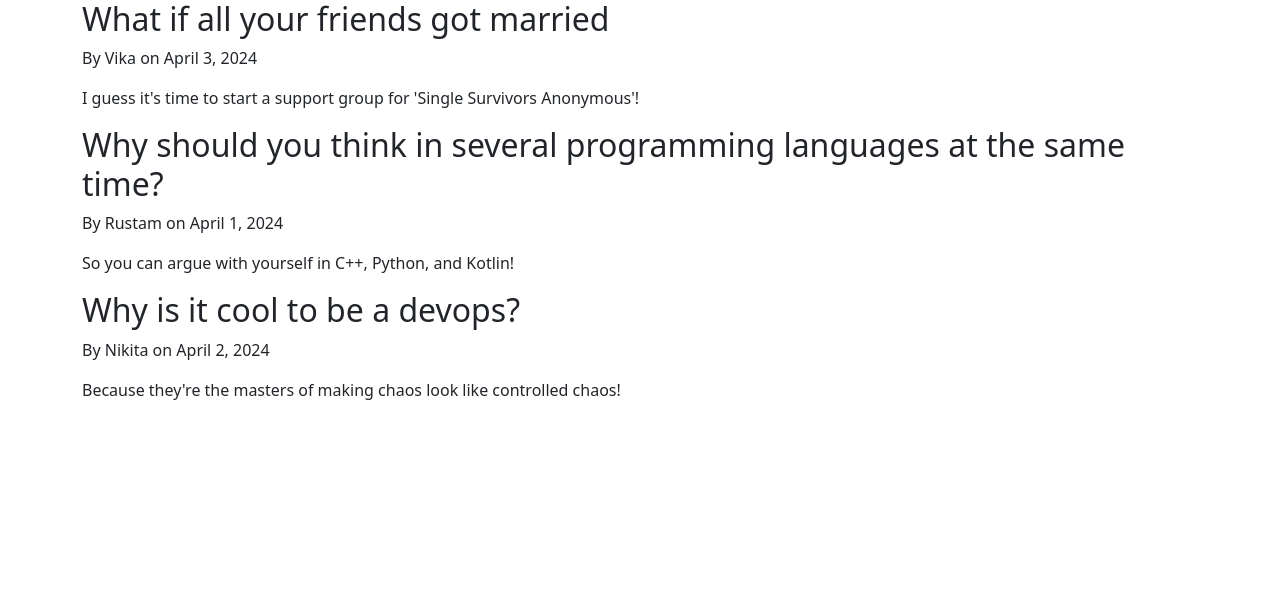
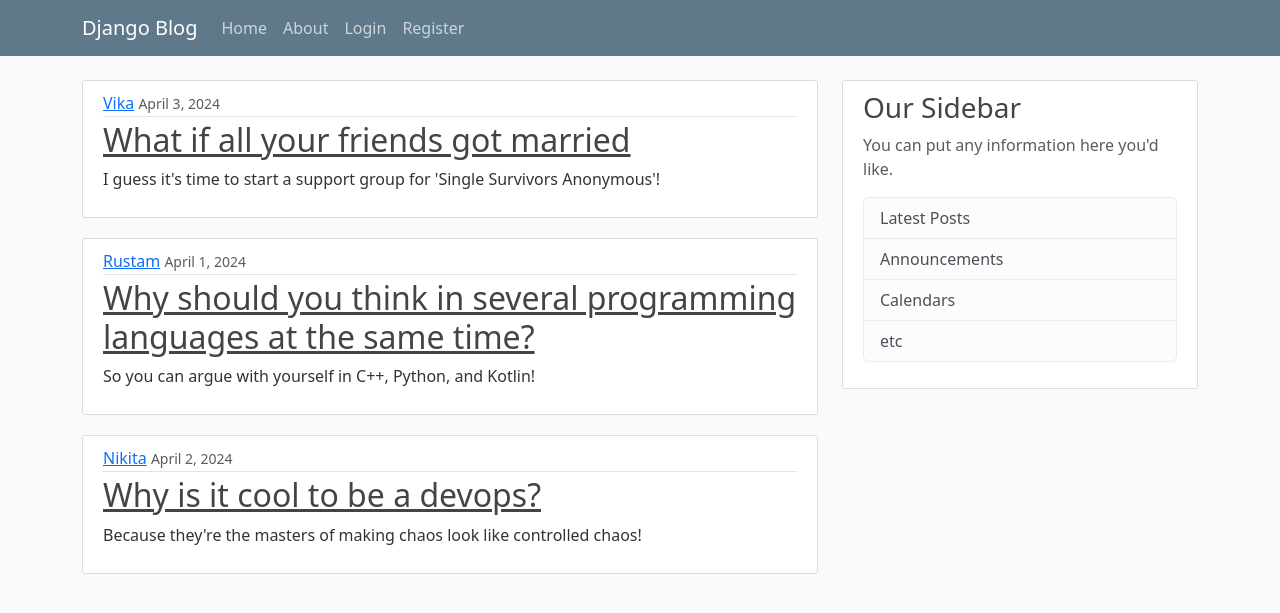
Before and after one commit to kudrmax/blog-django, a Django app: page / in a window 1280 px wide. Shown: the top 613 px of the page. Run offline with Django 5.2, Linux system fonts and the light colour scheme.

Commit message:
Added css

```diff
--- /dev/null
+++ b/blog/static/blog/main.css
@@ -0,0 +1,84 @@
+body {
+  background: #fafafa;
+  color: #333333;
+  margin-top: 5rem;
+}
+
+h1, h2, h3, h4, h5, h6 {
+  color: #444444;
+}
+
+ul {
+  margin: 0;
+}
+
+.bg-steel {
+  background-color: #5f788a;
+}
+
+.site-header .navbar-nav .nav-link {
+  color: #cbd5db;
+}
+
+.site-header .navbar-nav .nav-link:hover {
+  color: #ffffff;
+}
+
+.site-header .navbar-nav .nav-link.active {
+  font-weight: 500;
+}
+
+.content-section {
+  background: #ffffff;
+  padding: 10px 20px;
+  border: 1px solid #dddddd;
+  border-radius: 3px;
+  margin-bottom: 20px;
+}
+
+.article-title {
+  color: #444444;
+}
+
+a.article-title:hover {
+  color: #428bca;
+  text-decoration: none;
+}
+
+.article-content {
+  white-space: pre-line;
+}
+
+.article-img {
+  height: 65px;
+  width: 65px;
+  margin-right: 16px;
+}
+
+.article-metadata {
+  padding-bottom: 1px;
+  margin-bottom: 4px;
+  border-bottom: 1px solid #e3e3e3
+}
+
+.article-metadata a:hover {
+  color: #333;
+  text-decoration: none;
+}
+
+.article-svg {
+  width: 25px;
+  height: 25px;
+  vertical-align: middle;
+}
+
+.account-img {
+  height: 125px;
+  width: 125px;
+  margin-right: 20px;
+  margin-bottom: 16px;
+}
+
+.account-heading {
+  font-size: 2.5rem;
+}
--- a/blog/templates/blog/base.html
+++ b/blog/templates/blog/base.html
@@ -1,3 +1,5 @@
+{% load static %}
+
 <!DOCTYPE html>
 <html lang="en">
 <head>
@@ -5,6 +7,9 @@
     <meta name="viewport" content="width=device-width, initial-scale=1">
     <title>Bootstrap demo</title>
     <link href="https://cdn.jsdelivr.net/npm/bootstrap@5.3.3/dist/css/bootstrap.min.css" rel="stylesheet" integrity="sha384-QWTKZyjpPEjISv5WaRU9OFeRpok6YctnYmDr5pNlyT2bRjXh0JMhjY6hW+ALEwIH" crossorigin="anonymous">
+
+    <link rel="stylesheet" type="text/css" href="{% static 'blog/main.css' %}">
+
     {% if title %}
         <title>{{title}}</title>
     {% else %}
@@ -12,7 +17,49 @@
     {% endif %}
 </head>
 <body>
-    <div class="container">{% block content %}{% endblock %}</div>
+    <header class="site-header">
+      <nav class="navbar navbar-expand-md navbar-dark bg-steel fixed-top">
+        <div class="container">
+          <a class="navbar-brand mr-4" href="/">Django Blog</a>
+          <button class="navbar-toggler" type="button" data-toggle="collapse" data-target="#navbarToggle" aria-controls="navbarToggle" aria-expanded="false" aria-label="Toggle navigation">
+          <span class="navbar-toggler-icon"></span>
+          </button>
+          <div class="collapse navbar-collapse" id="navbarToggle">
+            <div class="navbar-nav mr-auto">
+              <a class="nav-item nav-link" href="/">Home</a>
+              <a class="nav-item nav-link" href="/about">About</a>
+            </div>
+            <!-- Navbar Right Side -->
+            <div class="navbar-nav">
+              <a class="nav-item nav-link" href="#">Login</a>
+              <a class="nav-item nav-link" href="#">Register</a>
+            </div>
+          </div>
+        </div>
+      </nav>
+    </header>
+
+    <main role="main" class="container">
+      <div class="row">
+        <div class="col-md-8">
+          {% block content %}{% endblock %}
+        </div>
+        <div class="col-md-4">
+          <div class="content-section">
+            <h3>Our Sidebar</h3>
+            <p class='text-muted'>You can put any information here you'd like.
+              <ul class="list-group">
+                <li class="list-group-item list-group-item-light">Latest Posts</li>
+                <li class="list-group-item list-group-item-light">Announcements</li>
+                <li class="list-group-item list-group-item-light">Calendars</li>
+                <li class="list-group-item list-group-item-light">etc</li>
+              </ul>
+            </p>
+          </div>
+        </div>
+      </div>
+    </main>
+
     <script src="https://cdn.jsdelivr.net/npm/bootstrap@5.3.3/dist/js/bootstrap.bundle.min.js" integrity="sha384-YvpcrYf0tY3lHB60NNkmXc5s9fDVZLESaAA55NDzOxhy9GkcIdslK1eN7N6jIeHz" crossorigin="anonymous"></script>
 </body>
 </html>
--- a/blog/templates/blog/home.html
+++ b/blog/templates/blog/home.html
@@ -1,8 +1,15 @@
 {% extends "blog/base.html" %}
 {% block content %}
     {% for post in posts %}
-        <h2>{{post.title}}</h2>
-        <p>By {{post.author}} on {{post.date_posted}}</p>
-        <p>{{post.content}}</p>
+        <article class="media content-section">
+          <div class="media-body">
+            <div class="article-metadata">
+              <a class="mr-2" href="#">{{ post.author }}</a>
+              <small class="text-muted">{{ post.date_posted }}</small>
+            </div>
+            <h2><a class="article-title" href="#">{{ post.title }}</a></h2>
+            <p class="article-content">{{ post.content }}</p>
+          </div>
+        </article>
     {% endfor %}
 {% endblock content %}
```
